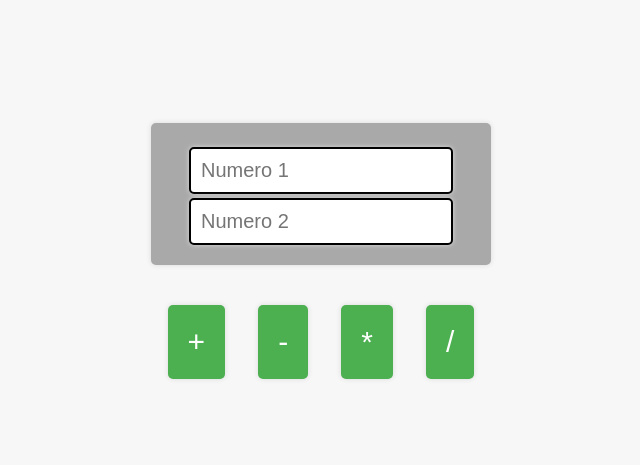
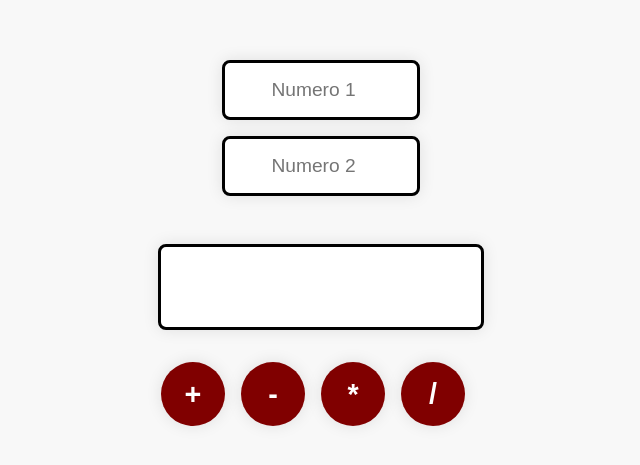
Before and after one commit to BrunoCocchi/CalculadoraSimples, a plain HTML site: page index.html in a window 1280 px wide. Shown: the part 157-622 px from the top of the page, without its empty margins (319-959 px from the left). Drawn offline with Linux system fonts and the light colour scheme.

Commit message:
Criei uma calculadora simples com html, css e js

```diff
--- a/styles.css
+++ b/styles.css
@@ -1,66 +1,82 @@
 body {
-    background-color: #f7f7f7;
+    margin: 0;
+    padding: 0;
+    font-family: sans-serif;
+    background-color: #f8f8f8;
+}
+
+
+.pai {
     display: flex;
+    flex-direction: column;
     align-items: center;
     justify-content: center;
     height: 100vh;
 }
 
-  /*estilo da caixa da calculadora */
+
 .box {
-    background-color: darkgrey;
-    border-radius: 5px;
-    box-shadow: 0px 0px 5px #d9d9d9;
-    padding: 20px;
-    text-align: center;
-    width: 300px;
-    margin: 0 auto;
+    display: flex;
+    flex-direction: column;
+    align-items: center;
+    justify-content: center;
+    margin-bottom: 2rem;
 }
 
-  /*estilo dos botões de operação */
+.box input {
+    width: 10rem;
+    padding: 1rem;
+    border: 3px solid black;
+    border-radius: 0.5rem;
+    font-size: 1.2rem;
+    box-shadow: 0 0 1rem rgba(0, 0, 0, 0.1);
+    background-color: #ffffff;
+    margin-bottom: 1rem;
+    text-align: center;
+}
+
+
+#resultado {
+    display: flex;
+    align-items: center;
+    justify-content: center;
+    width: 20rem;
+    height: 5rem;
+    font-size: 2rem;
+    font-weight: bold;
+    background-color: #ffffff;
+    box-shadow: 0 0 1rem rgba(0, 0, 0, 0.1);
+    border-radius: 0.5rem;
+    margin-bottom: 2rem;
+    border: 3px solid black;
+}
+
+
 .button {
-    margin-top: 20px;
     display: flex;
-    justify-content: space-around;
+    flex-direction: row;
+    align-items: center;
+    justify-content: center;
 }
 
 .button button {
-    background-color: #4CAF50;
+    width: 4rem;
+    height: 4rem;
+    padding: 1rem;
     border: none;
-    color: white;
-    padding: 20px;
-    text-align: center;
-    text-decoration: none;
-    display: inline-block;
-    font-size: 30px;
-    border-radius: 5px;
-    box-shadow: 0px 0px 5px #d9d9d9;
+    border-radius: 50%;
+    font-size: 1.8rem;
+    font-weight: bold;
+    box-shadow: 0 0 1rem rgba(0, 0, 0, 0.1);
+    background-color: maroon;
+    color: #ffffff;
+    margin-right: 1rem;
+    transition: all 0.2s ease-in-out;
+}
+
+.button button:hover {
+    background-color: #ffffff;
+    color: gold;
+    transform: scale(1.1);
     cursor: pointer;
 }
-
-  /*estilo dos campos de entrada de número */
-  .box1,
-  .box2 {
-    padding: 10px;
-    border-radius: 5px;
-    border: none;
-    box-shadow: 0px 0px 5px #d9d9d9;
-    margin-bottom: 10px;
-    width: 80%;
-    display: block;
-    margin: 0 auto;
-    border: 2px solid black;
-    margin-top: 4px;
-    font-size: 20px;
-
-  }
-
-  /*estilo do resultado */
-  #resultado {
-    display: flex;
-    justify-content: center;
-    margin-top: 20px;
-    font-size: 32px;
-    font-weight: bold;
-    color: #4CAF50;
-  }
```
Lines whose indentation alone changed are shown as unchanged.
